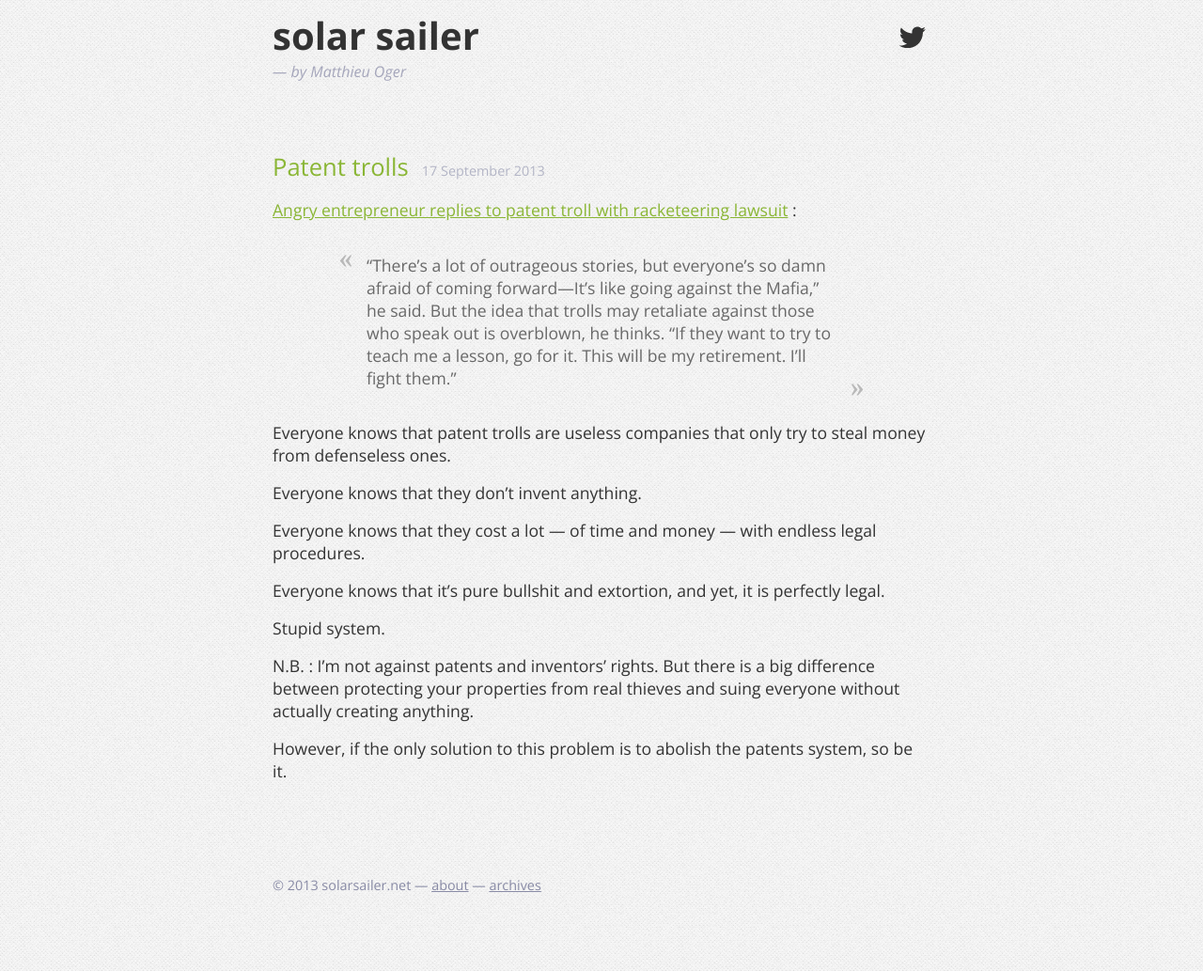
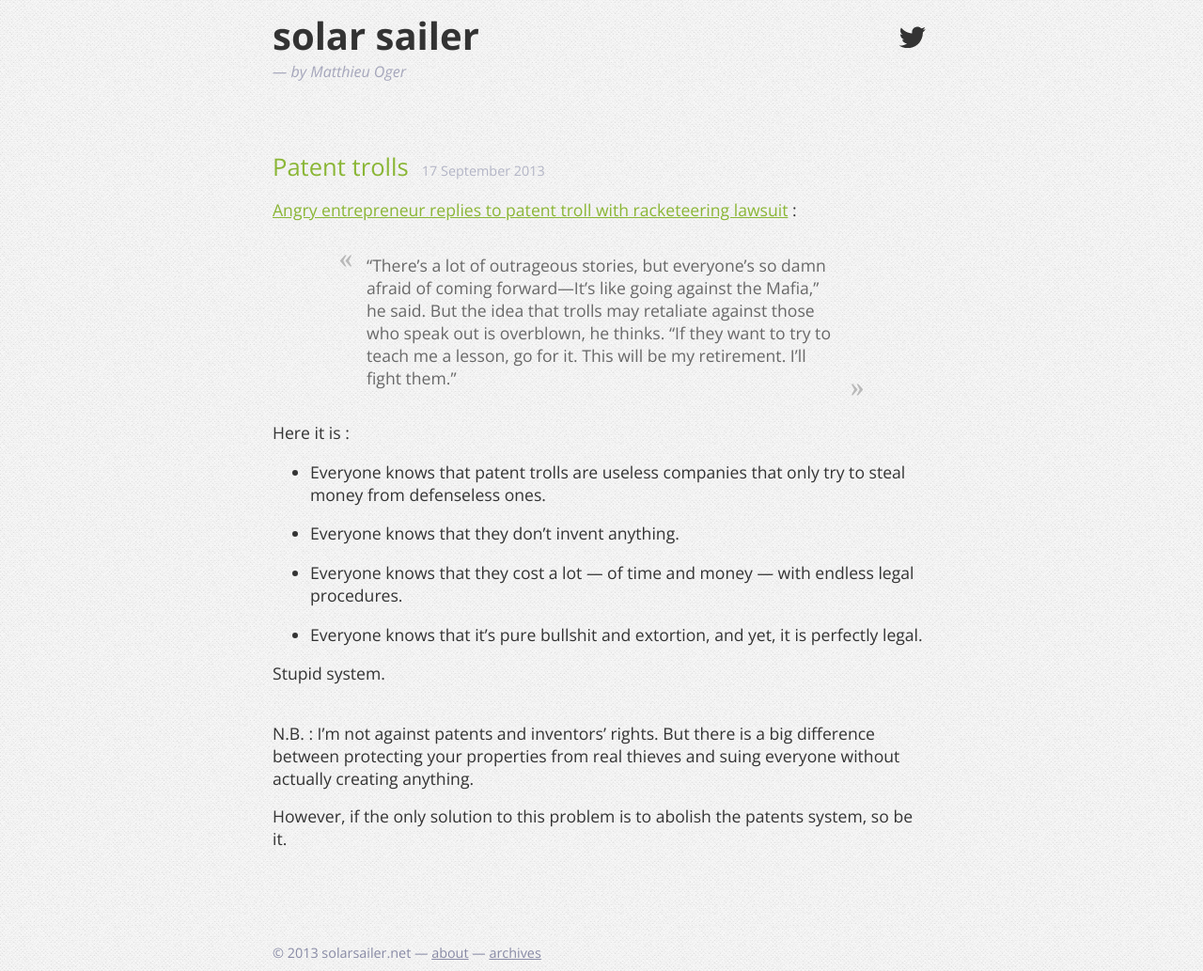
Before and after one commit to solarsailer/matthieuoger.com, a Jekyll site: the page built from _posts/2013-09-17-patent-trolls.md, in a window 1280 px wide. Shown: the whole page at 94% size. Built offline with Jekyll 4.4.1, drawn with Linux system fonts in a browser that asks for light colours; Markdown is read by kramdown in place of the engine named in the settings; comment, search, counter and statistics services are not loaded; before the commit the page ends 961 px from its top, so only the background shows below that.

Commit message:
Fix post

```diff
--- a/_posts/2013-09-17-patent-trolls.md
+++ b/_posts/2013-09-17-patent-trolls.md
@@ -7,16 +7,18 @@ title: Patent trolls
 
 > "There's a lot of outrageous stories, but everyone's so damn afraid of coming forward—It's like going against the Mafia," he said. But the idea that trolls may retaliate against those who speak out is overblown, he thinks. "If they want to try to teach me a lesson, go for it. This will be my retirement. I'll fight them."
 
-Everyone knows that patent trolls are useless companies that only try to steal money from defenseless ones.
+Here it is :
 
-Everyone knows that they don't invent anything.
+* Everyone knows that patent trolls are useless companies that only try to steal money from defenseless ones.
 
-Everyone knows that they cost a lot — of time and money — with endless legal procedures.
+* Everyone knows that they don't invent anything.
 
-Everyone knows that it's pure bullshit and extortion, and yet, it is perfectly legal.
+* Everyone knows that they cost a lot — of time and money — with endless legal procedures.
+
+* Everyone knows that it's pure bullshit and extortion, and yet, it is perfectly legal.
 
 Stupid system.
 
-N.B. : I'm not against patents and inventors' rights. But there is a big difference between protecting your properties from real thieves and suing everyone without actually creating anything.
+<br />N.B. : I'm not against patents and inventors' rights. But there is a big difference between protecting your properties from real thieves and suing everyone without actually creating anything.
 
 However, if the only solution to this problem is to abolish the patents system, so be it.
```
